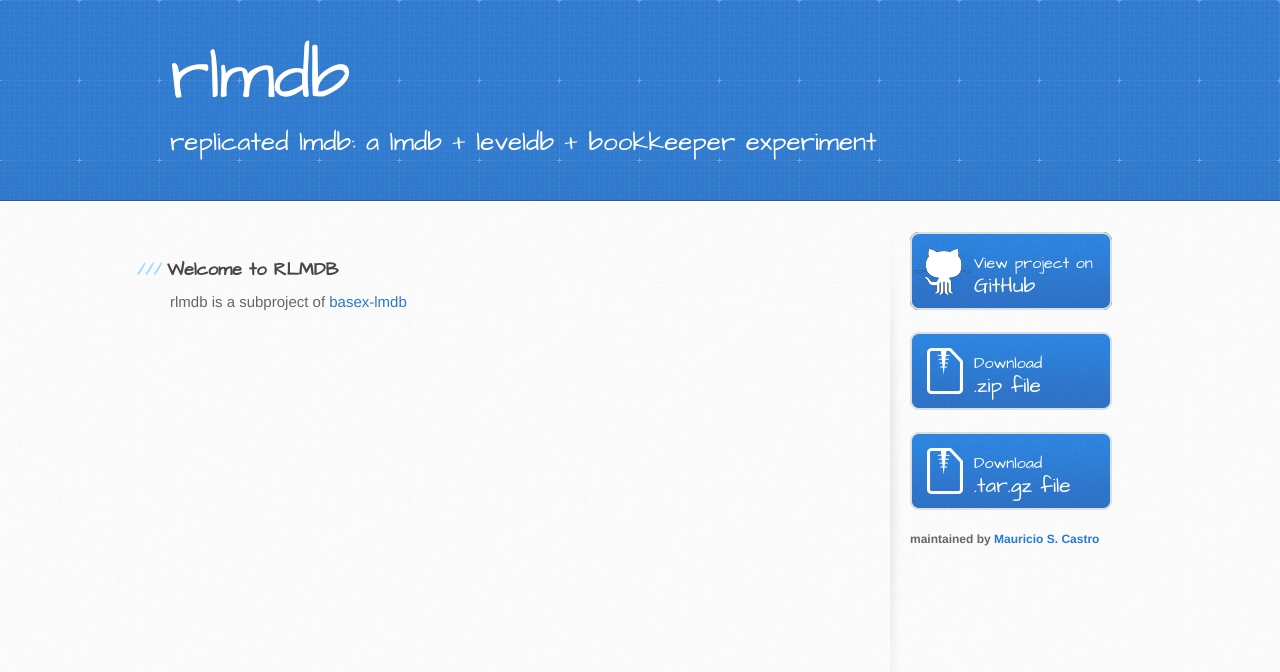
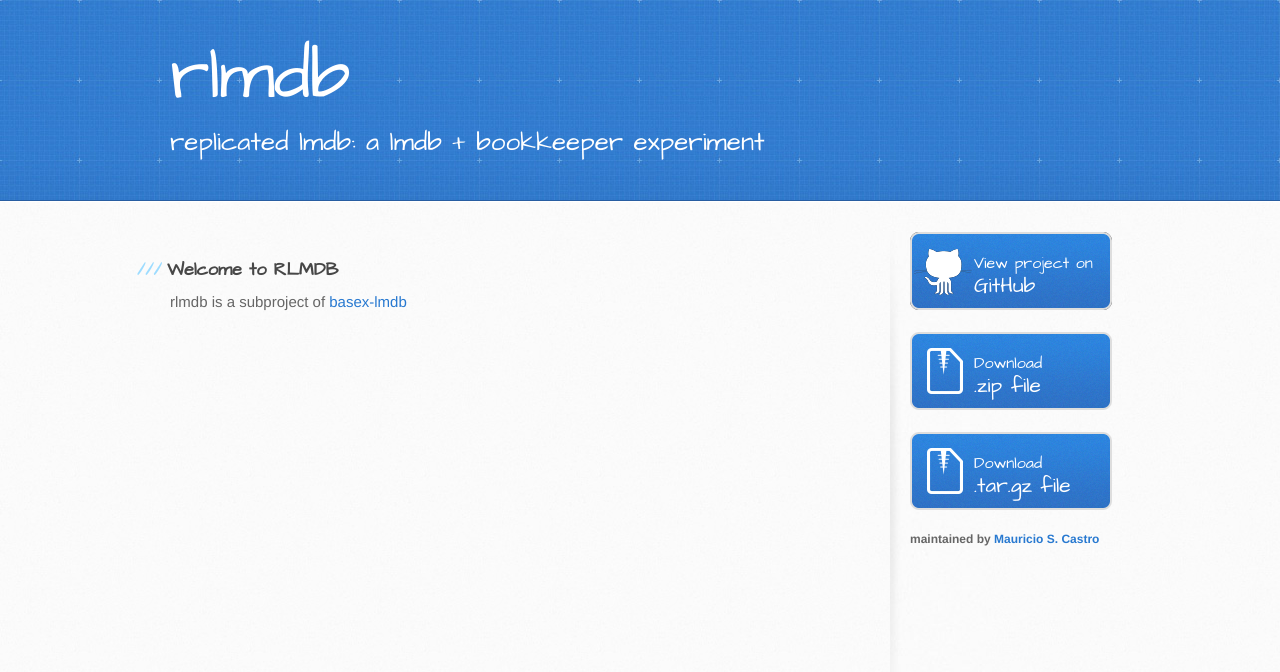
Before and after one commit to mauricioscastro/rlmdb, a plain HTML site: page index.html in a window 1280 px wide. Drawn offline with Linux system fonts and the light colour scheme.

Commit message:
removing leveldb from the experiment

```diff
--- a/index.html
+++ b/index.html
@@ -20,7 +20,7 @@
     <header>
       <div class="inner">
         <h1>rlmdb</h1>
-        <h2 style="width: 100%; color: #ffffff">replicated lmdb: a lmdb + leveldb + bookkeeper experiment</h2>
+        <h2 style="width: 100%; color: #ffffff">replicated lmdb: a lmdb + bookkeeper experiment</h2>
       </div>
     </header>
 
```
